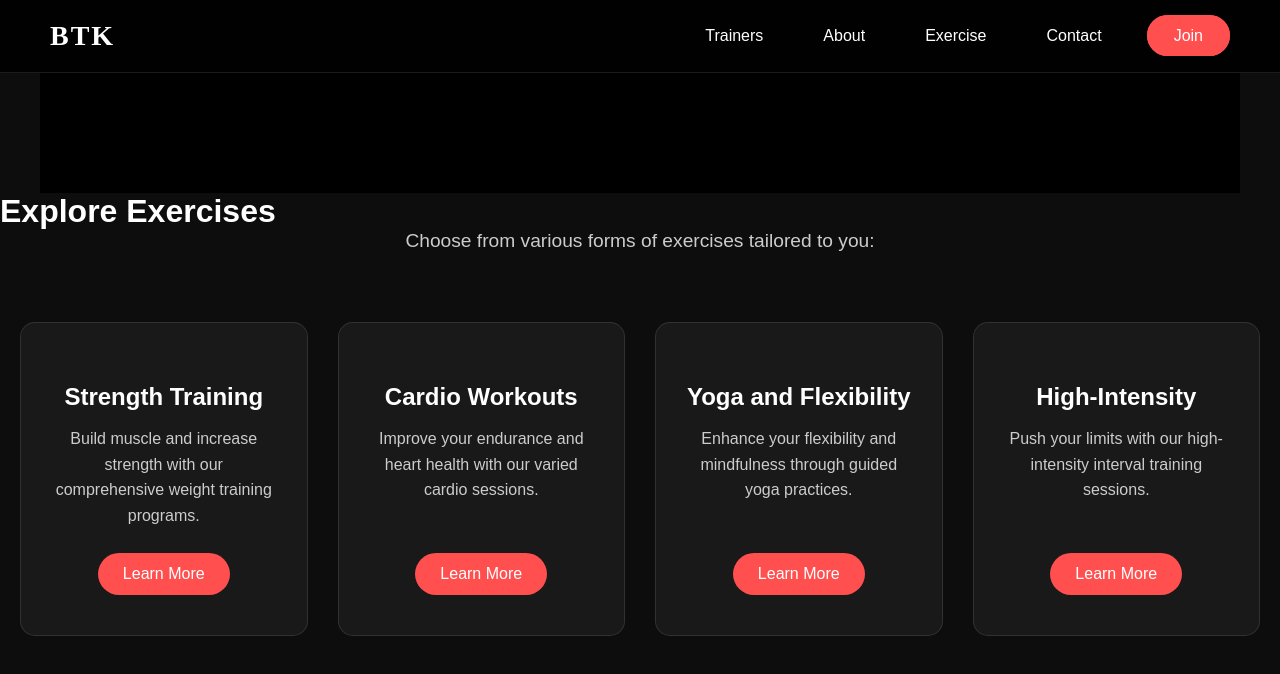
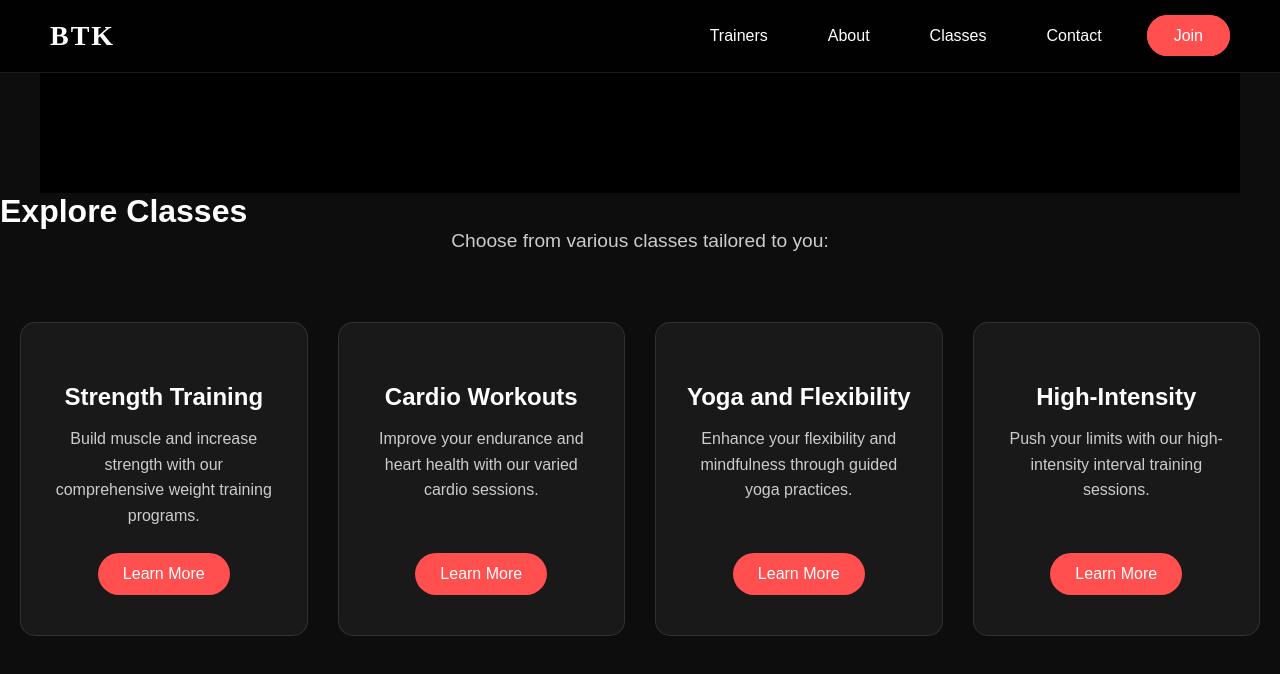
Before and after one commit to YadronPlays/BTK-UX-WEB, a plain HTML site: page exercise.html in a window 1280 px wide. Drawn offline with Linux system fonts and the light colour scheme.

Commit message:
changes 25/11

```diff
--- a/exercise.html
+++ b/exercise.html
@@ -3,7 +3,7 @@
 <head>
   <meta charset="UTF-8">
   <meta name="viewport" content="width=device-width, initial-scale=1.0">
-  <title>Exercise - BTK GYM</title>
+  <title>Classes - BTK GYM</title>
   <link rel="stylesheet" href="UX Project.css">
 </head>
 <body>
@@ -13,15 +13,15 @@
     <ul class="nav-links">
       <li><a href="trainer.html">Trainers</a></li>
       <li><a href="about.html">About</a></li>
-      <li><a href="exercise.html">Exercise</a></li>
+      <li><a href="exercise.html">Classes</a></li>
       <li><a href="contact.html">Contact</a></li>
       <li class="join-btn"><a href="join.html">Join</a></li>
     </ul>
   </nav>
 </header>
 <main class="exercise-content"></main>
-  <h1>Explore Exercises</h1>
-  <p class="exercise-intro">Choose from various forms of exercises tailored to you:</p>
+  <h1>Explore Classes</h1>
+  <p class="exercise-intro">Choose from various classes tailored to you:</p>
 
   <div class="exercise-grid">
     <div class="exercise-card">
```
Also changed, not shown: about.html (+1 -1 lines), contact.html (+1 -1 lines), index.html (+1 -1 lines), join.html (+1 -1 lines), trainer.html (+1 -1 lines).
